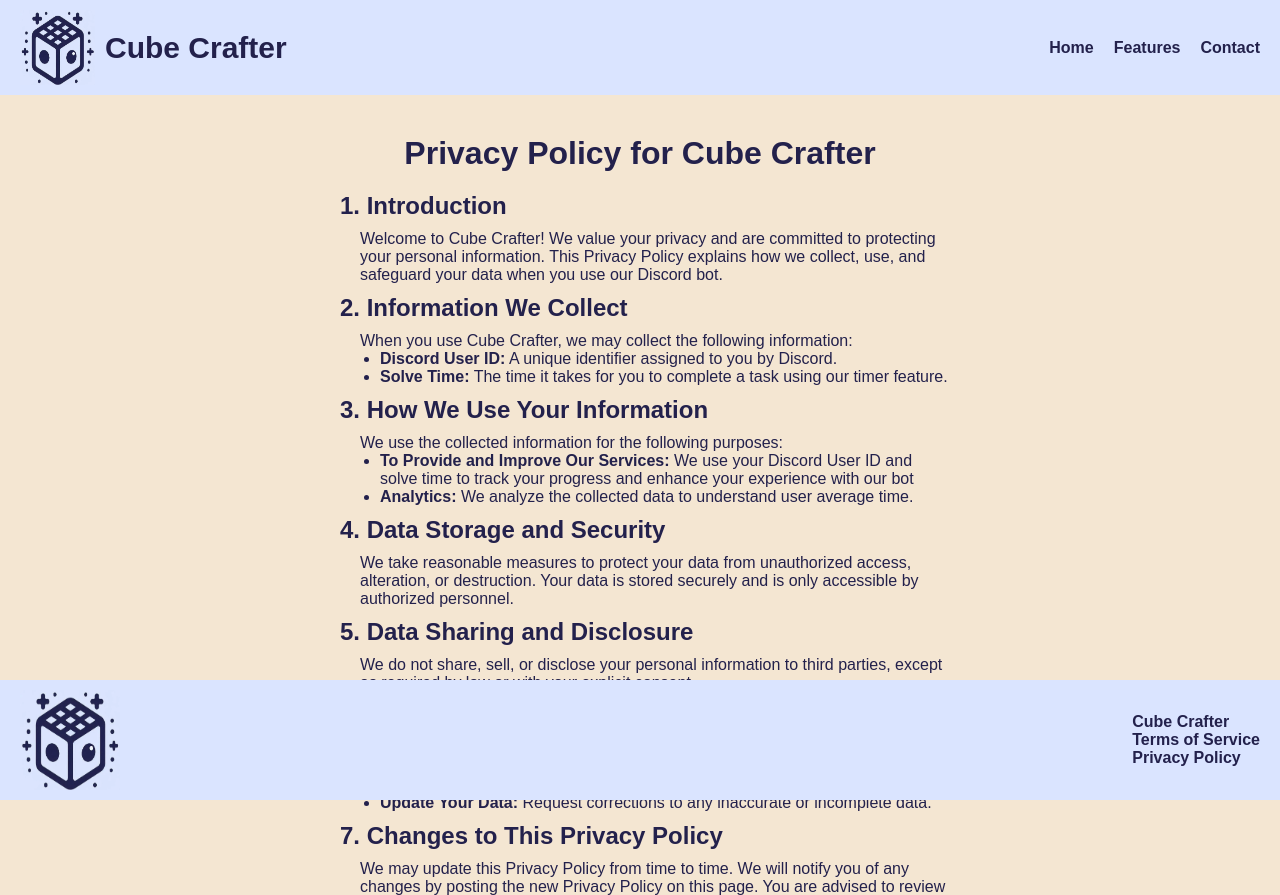
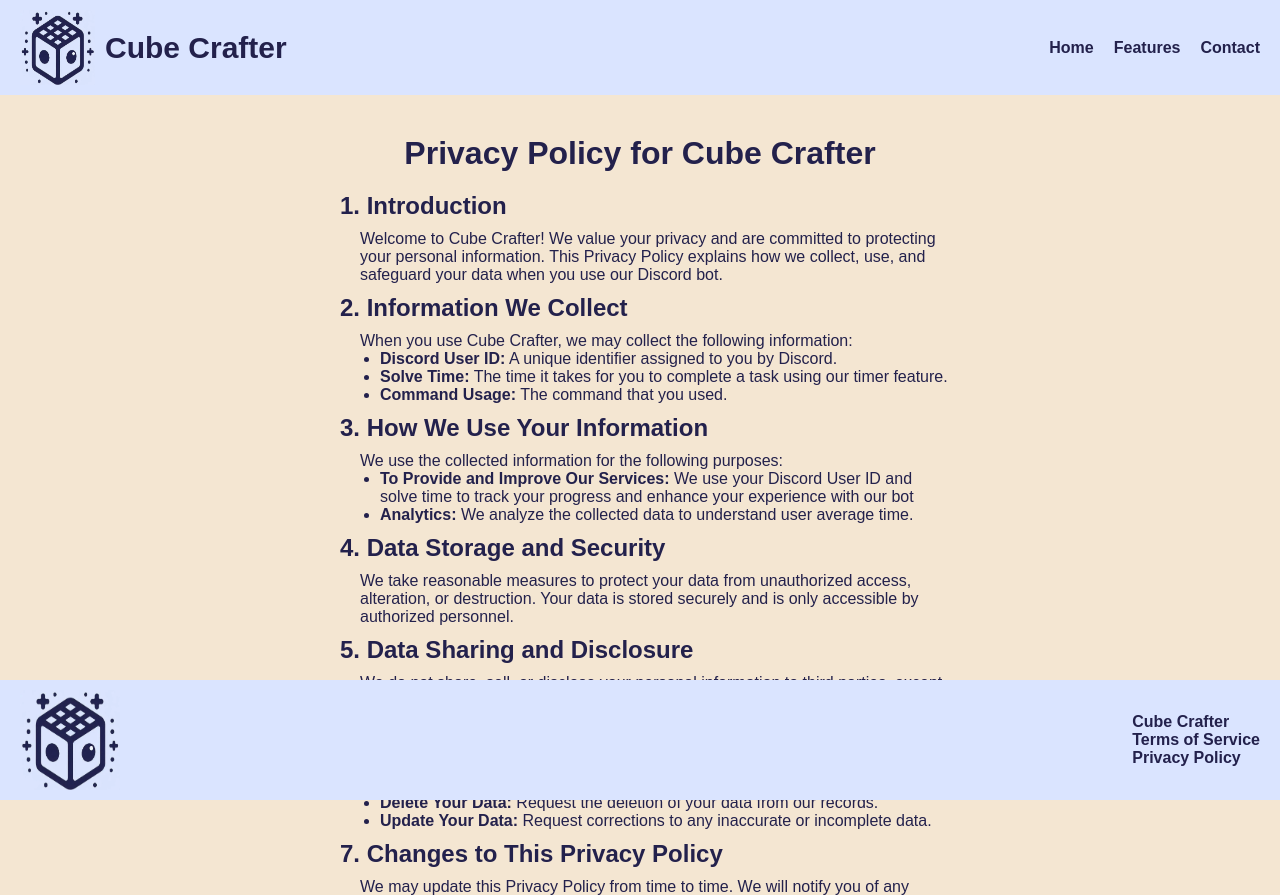
Before and after one commit to timmy0402/cube-crafter-site, a Next.js app: page /policy in a window 1280 px wide. Built offline with nearby package versions, Linux system fonts and the light colour scheme.

Commit message:
command collect

```diff
--- a/src/app/policy/page.js
+++ b/src/app/policy/page.js
@@ -18,6 +18,7 @@
         <ul>
           <li><strong>Discord User ID:</strong> A unique identifier assigned to you by Discord.</li>
           <li><strong>Solve Time:</strong> The time it takes for you to complete a task using our timer feature.</li>
+          <li><strong>Command Usage:</strong> The command that you used.</li>
         </ul>
         <h2>3. How We Use Your Information</h2>
         <p>We use the collected information for the following purposes: </p>
```
